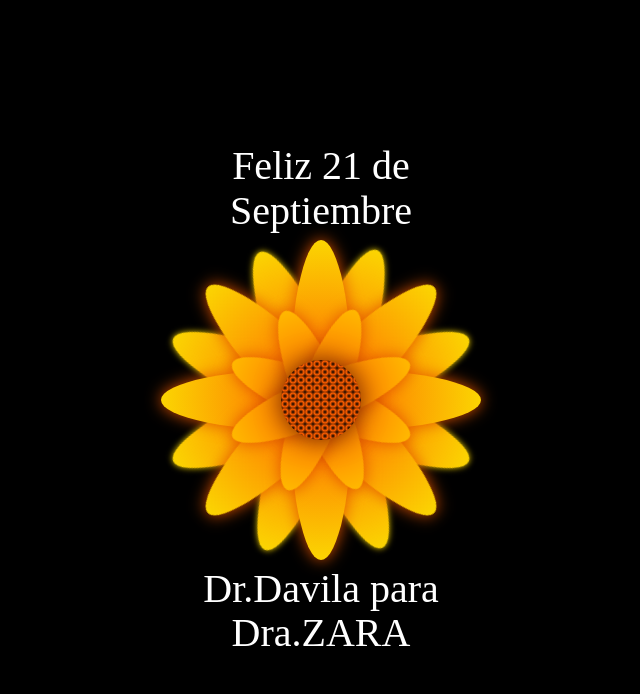
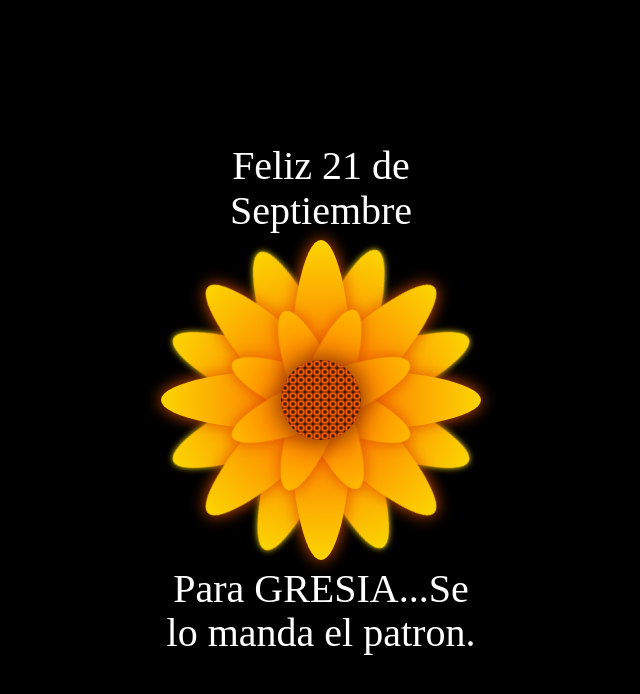
Before and after one commit to Aionnn/Paracaidas15.github.io, a plain HTML site: page index.html in a window 1280 px wide. Shown: the whole page, without its empty margins (319-959 px from the left). Drawn offline with Linux system fonts and the light colour scheme.

Commit message:
Update index.html

```diff
--- a/index.html
+++ b/index.html
@@ -40,7 +40,7 @@
     </div>
     <div class="Petal3 p4">
     </div>
-    <div class="text-below">Dr.Davila para Dra.ZARA</div>
+    <div class="text-below">Para GRESIA...Se lo manda el patron.</div>
   </div>
 </body>
 </html>
```
